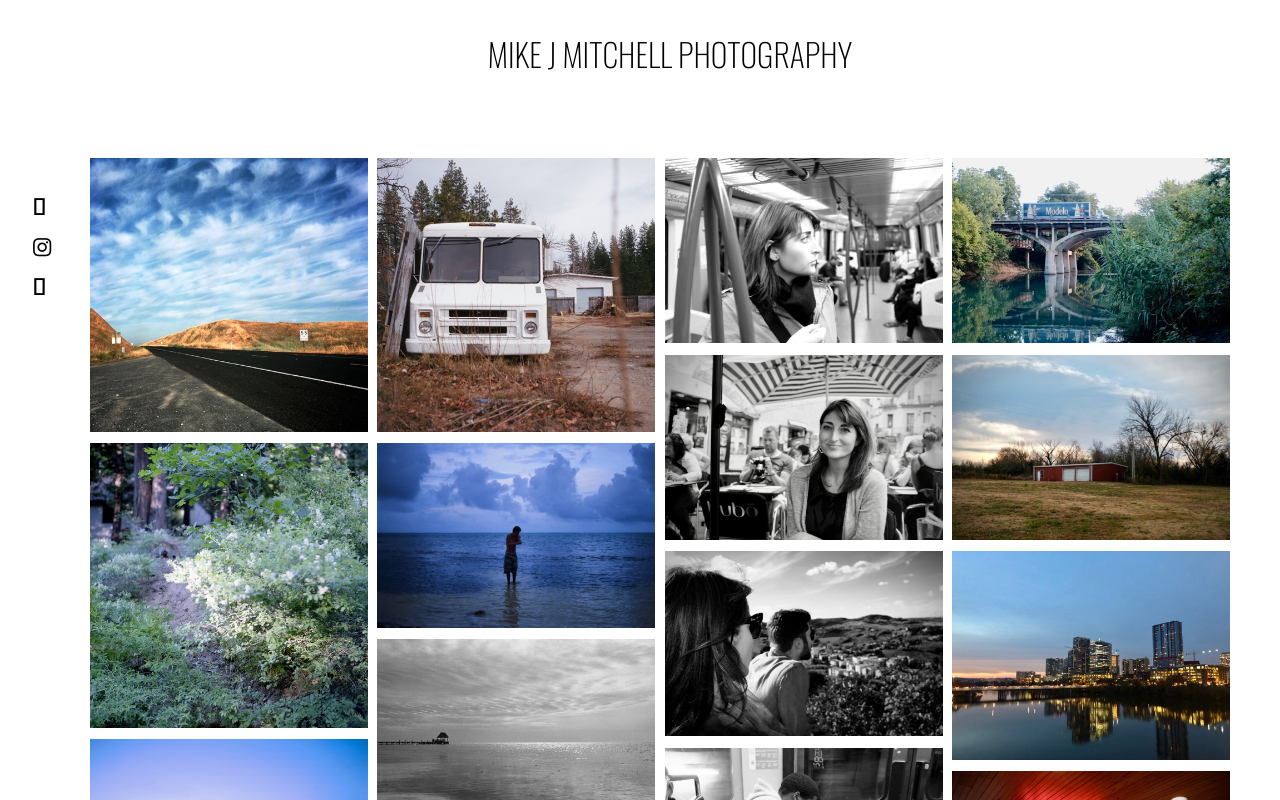
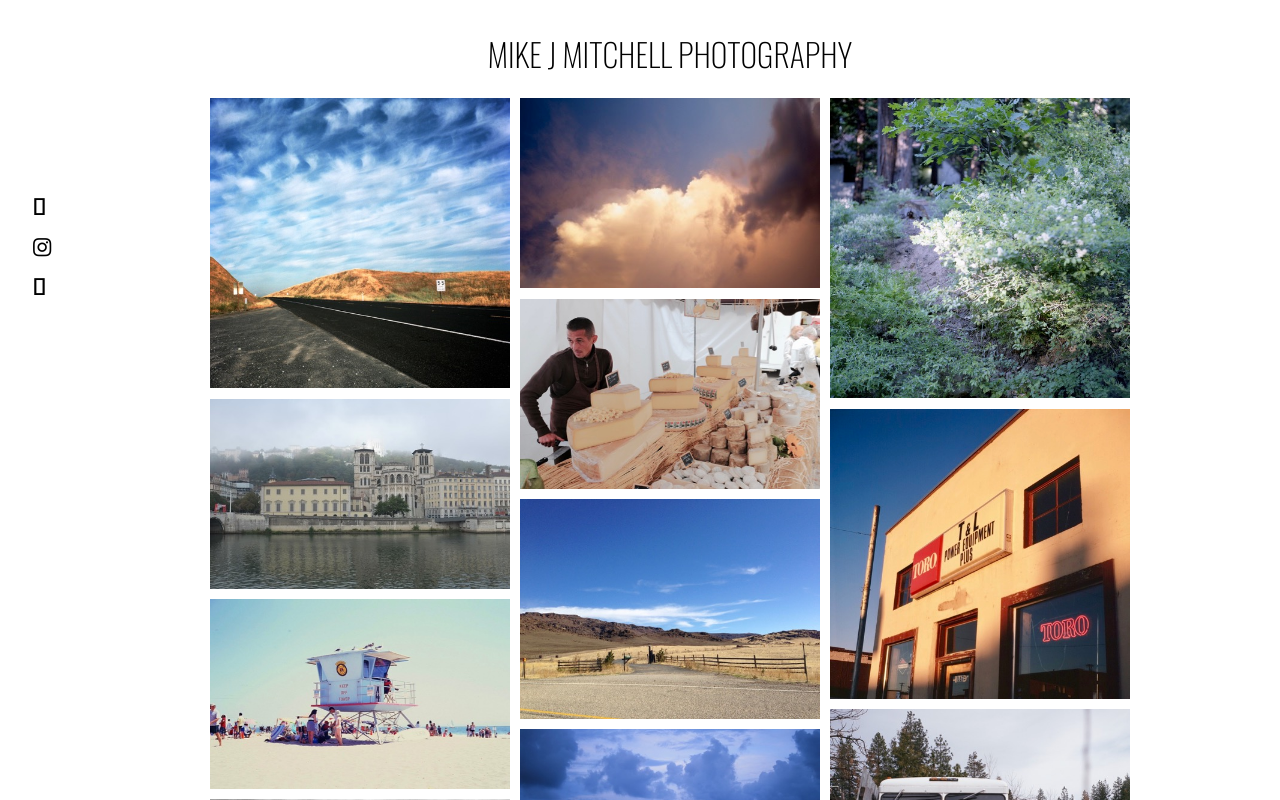
Before and after one commit to ETS-ReactNative4/mjm-photography, a React (Create React App) app in the folder client/: page /test in a window 1280 px wide. Shown: the top 800 px of the page. Built offline with nearby package versions, Linux system fonts and the light colour scheme; a web font is replaced by a local one.

Commit message:
got grid working well

```diff
--- a/client/src/App.js
+++ b/client/src/App.js
@@ -8,6 +8,7 @@ import Header from './components/Header'
 import { BrowserRouter, Route, Switch } from "react-router-dom"
 import Pic from './components/Pic'
 import Info from './components/Info'
+import Grid from './components/test'
 import createHistory from 'history/createBrowserHistory'
 
 const history = createHistory()
@@ -38,6 +39,7 @@ class App extends Component {
             <div className="content">
               <Header />
               <Switch {...this.props}>
+                <Route exact path="/test" component={Grid} />
                 <Route exact path="/picture/:id"
                   render={(props) => <Pic {...props} images={this.state.images} />}/>
                 <Route exact path="/info" component={Info} />
--- /dev/null
+++ b/client/src/components/test.js
@@ -0,0 +1,37 @@
+import React, { Component } from 'react'
+import '../css/App.css'
+import state from "../state"
+
+class  Grid extends Component {
+  constructor(props){
+    super(props)
+    this.state = {
+      pics: state.pictures
+    }
+  }
+
+  getHeight = (el) => {
+    setTimeout(() => {
+      const img = document.getElementById(el)
+      const height = Math.ceil(img.height / 10)
+      console.log(height);
+      img.style.height = `${height * 10 -10}px`
+      console.log(img.style.height);
+
+      img.style.gridRow = `span ${height}` // need to compensate for grid gaps
+    }, 20);
+  }
+
+  render() {
+    return (
+      <div className="pic-grid">
+        {this.state.pics.map(pic =>
+          (<img src={pic.thumb} className="grid-pic" alt="" id={`thumb-${pic.id.toString()}`} onLoad={this.getHeight(`thumb-${pic.id.toString()}`)} key={pic.id} />
+          )
+        )}
+      </div>
+    )
+  }
+}
+
+export default Grid;
--- a/client/src/css/App.css
+++ b/client/src/css/App.css
@@ -6,6 +6,19 @@
   display: grid;
   grid-template-columns: 80px 1fr;
 
+}
+
+.pic-grid {
+  display: grid;
+  grid-gap: 10px;
+  grid-template-columns: repeat(auto-fit, 300px);
+  grid-template-rows: 1px;
+  justify-content: center;
+}
+
+.grid-pic {
+  width: 100%;
+  grid-column: span 1;
 }
 
 body {
@@ -19,9 +32,6 @@ a {
 a:visited {
   color: black;
 }
-
-
-
 
 .basic-flex-row {
   display: -webkit-box;
@@ -84,9 +94,6 @@ a:visited {
       -ms-flex-align: center;
           align-items: center;
 }
-
-
-
 
 @-webkit-keyframes blur {
   0% {
@@ -167,8 +174,8 @@ a:visited {
 }
 
 .spinner-background {
-  height: 120vh;
-  width: 120vw;
+  height: 100vh;
+  width: 100vw;
   position: absolute;
 }
 
@@ -225,12 +232,12 @@ a:visited {
   padding: 60px 30px 20px 10px;
   -webkit-column-count: 4;
           column-count: 4;
-  -webkit-column-gap: .6em;
-          column-gap: .6em;
+  -webkit-column-gap: .3em;
+          column-gap: .3em;
 }
 
 .item {
-  margin-bottom: .4em;
+  break-inside: avoid;
 }
 
 .main-grid.show {
--- a/client/src/state.js
+++ b/client/src/state.js
@@ -11,8 +11,18 @@ export default {
       format: "Medium Format Film",
       notes: ""
     },
+
     {
       id: 2,
+      thumb:"/img/mjm_thumb_ - 14.jpg",
+      full:"/img/mjm_ - 14.jpg",
+      year: "2014",
+      location: "Puerto Vallarta, Mexico",
+      format: "Digital",
+      notes: ""
+    },
+    {
+      id: 3,
       thumb:"/img/mjm_thumb_ - 2.jpg",
       full:"/img/mjm_ - 2.jpg",
       year: "2010",
@@ -21,32 +31,25 @@ export default {
       notes: ""
     },
     {
-      id: 3,
-      thumb:"/img/mjm_thumb_ - 3.jpg",
-      full:"/img/mjm_ - 3.jpg",
-      year: "2009",
-      location: "Paia, HI",
-      format: "Medium Format Film",
-      notes: ""
-    },
-    {
       id: 4,
-      thumb:"/img/mjm_thumb_ - 4.jpg",
-      full:"/img/mjm_ - 4.jpg",
-      year: "2011",
-      location: "Gooding, ID",
-      format: "Medium Format Film",
+      thumb:"/img/mjm_thumb_ - 19.jpg",
+      full:"/img/mjm_ - 19.jpg",
+      year: "2015",
+      location: "Lyon, France",
+      format: "Digital",
       notes: ""
     },
     {
       id: 5,
-      thumb:"/img/mjm_thumb_ - 5.jpg",
-      full:"/img/mjm_ - 5.jpg",
-      year: "2011",
-      location: "Gooding, ID",
-      format: "Medium Format Film",
+      thumb:"/img/mjm_thumb_ - 20.jpg",
+      full:"/img/mjm_ - 20.jpg",
+      year: "2015",
+      location: "Lyon, France",
+      format: "Digital",
       notes: ""
     },
+
+
     {
       id: 6,
       thumb:"/img/mjm_thumb_ - 6.jpg",
@@ -110,15 +113,7 @@ export default {
       format: "Digital",
       notes: ""
     },
-    {
-      id: 14,
-      thumb:"/img/mjm_thumb_ - 14.jpg",
-      full:"/img/mjm_ - 14.jpg",
-      year: "2014",
-      location: "Puerto Vallarta, Mexico",
-      format: "Digital",
-      notes: ""
-    },
+
     {
       id: 15,
       thumb:"/img/mjm_thumb_ - 15.jpg",
@@ -126,6 +121,15 @@ export default {
       year: "2014",
       location: "Cupertino, CA",
       format: "Digital",
+      notes: ""
+    },
+    {
+      id: 16,
+      thumb:"/img/mjm_thumb_ - 3.jpg",
+      full:"/img/mjm_ - 3.jpg",
+      year: "2009",
+      location: "Paia, HI",
+      format: "Medium Format Film",
       notes: ""
     },
     {
@@ -146,22 +150,23 @@ export default {
       format: "Digital",
       notes: ""
     },
+
     {
       id: 19,
-      thumb:"/img/mjm_thumb_ - 19.jpg",
-      full:"/img/mjm_ - 19.jpg",
-      year: "2015",
-      location: "Lyon, France",
-      format: "Digital",
+      thumb:"/img/mjm_thumb_ - 4.jpg",
+      full:"/img/mjm_ - 4.jpg",
+      year: "2011",
+      location: "Gooding, ID",
+      format: "Medium Format Film",
       notes: ""
     },
     {
       id: 20,
-      thumb:"/img/mjm_thumb_ - 20.jpg",
-      full:"/img/mjm_ - 20.jpg",
-      year: "2015",
-      location: "Lyon, France",
-      format: "Digital",
+      thumb:"/img/mjm_thumb_ - 5.jpg",
+      full:"/img/mjm_ - 5.jpg",
+      year: "2011",
+      location: "Gooding, ID",
+      format: "Medium Format Film",
       notes: ""
     },
     {
```
